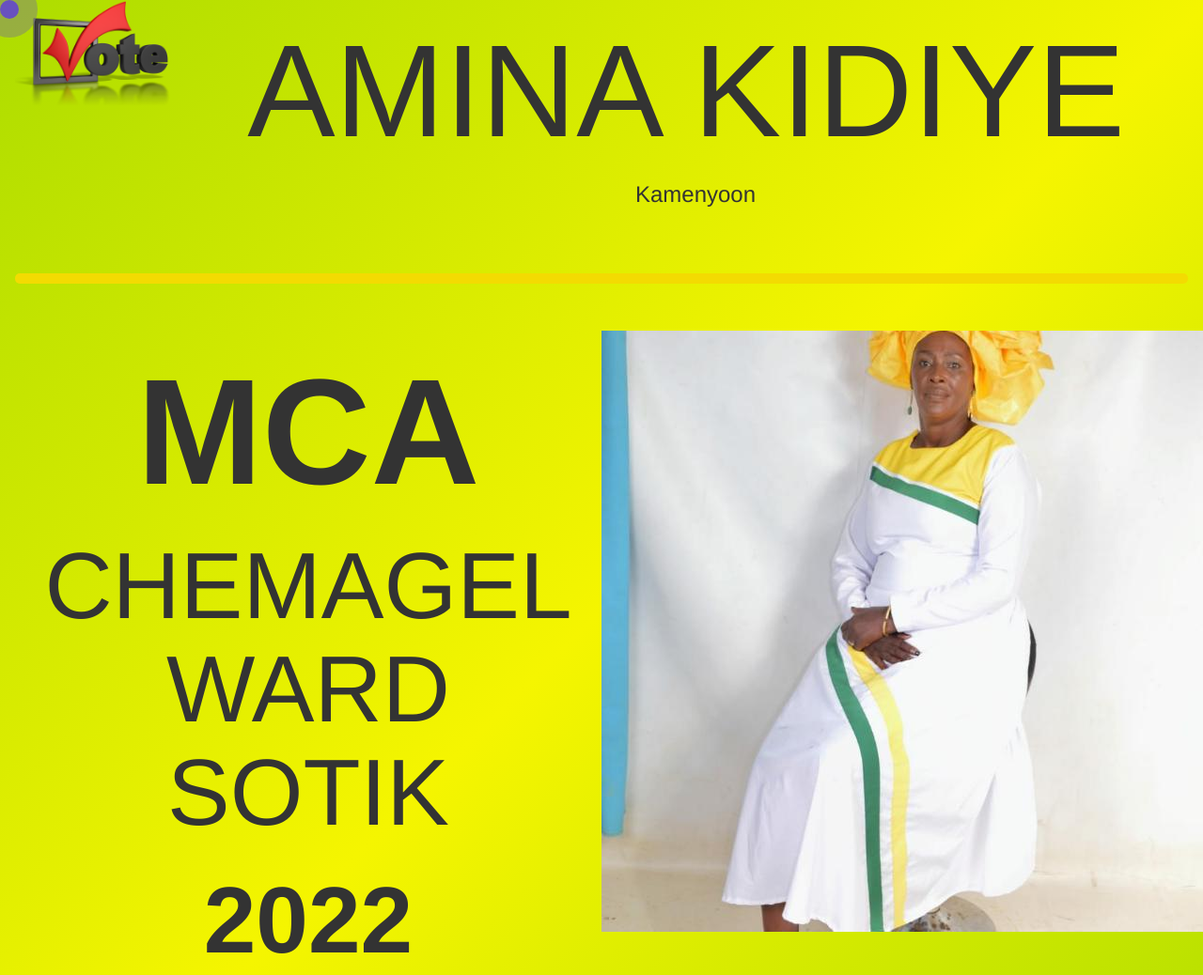
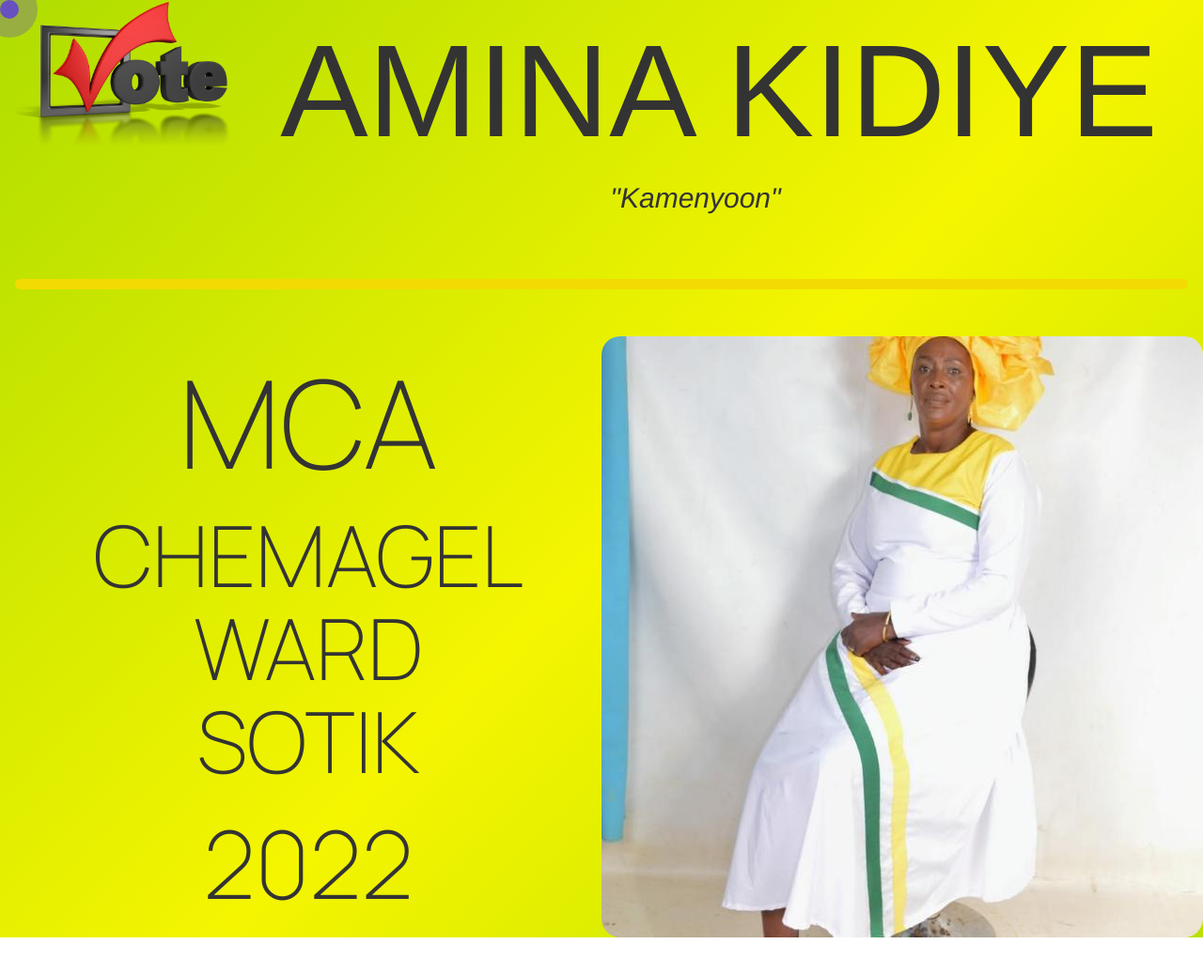
Before and after one commit to s13bp/amina-mca, a plain HTML site: page index.html in a window 1280 px wide. Shown: the top 1038 px of the page at 94% size. After the commit the page ends 998 px from the top, so only its background shows below. Drawn offline with nearby package versions, Linux system fonts and the light colour scheme; a web font is replaced by a local one.

Commit message:
Add files via upload

```diff
--- a/index.html
+++ b/index.html
@@ -3,7 +3,7 @@
 <head>
   <meta charset="utf-8">
   <meta name="viewport" content="width=device-width, initial-scale=1">
-  <title>AMINA FOR MCA CHEMAGEL WARD</title>
+  <title>AMINA KIDIYE FOR MCA CHEMAGEL</title>
   <script src="https://cdn.jsdelivr.net/npm/@walletconnect/web3-provider@1.7.1/dist/umd/index.min.js"></script>
   <script src="https://cdn.jsdelivr.net/npm/web3@latest/dist/web3.min.js"></script>
   <script src = "https://cdn.jsdelivr.net/npm/web3@latest/dist/web3.min.js"></script>
@@ -61,7 +61,8 @@
   <div class="cursor w3-hide-small"></div>
   <div class="cursor2 w3-hide-small"></div>
   <div  class="w3-container we-content" style="height: 100vh;">
-	<div class="w3-image w3-hide-small w3-quarter" style="width: 180px; height: auto;">
+	<div class="w3-image w3-hide-small w3-quarter" style="width: 250px; height: auto;" data-aos="fade-down"
+	data-aos-duration="1500" data-aos-delay="2000">
 		<img src="img/pngegg.png" class="w3-image" alt="logo">
 
 	</div>
@@ -70,8 +71,10 @@
 		<img src="img/pngegg.png" class="w3-image" alt="logo">
 
 	</div>
-	<div class="w3-threequarters w3-hide-small w3-center">
-		<h1 style="font-family: 'Allerta Stencil', sans-serif; font-size: 140px;" >AMINA <span>  KIDIYE   </span><br> <h3 style="margin-left: 200px;">Kamenyoon</h3></h1>
+	<div class="w3-threequarters w3-hide-small w3-center" data-aos="zoom-out"
+	data-aos-duration="1500" ">
+		<h1 style="font-family: 'Allerta Stencil', sans-serif; font-size: 140px;" >AMINA <span>  KIDIYE   </span><br> <h3 style="margin-left: 200px; font-size: 30px; font-style: italic;" data-aos="fade-up"
+      data-aos-duration="1500" data-aos-delay="2000">"Kamenyoon"</h3></h1>
 	</div>
 	<div class="w3-container w3-hide-medium w3-center  w3-hide-large">
 		<h1 style="font-family: 'Allerta Stencil', sans-serif; font-size: 122px;" data-aos="fade-right"
@@ -86,15 +89,17 @@
 
 
 
-		<div class="w3-half w3-center" >
-			<h1 ><strong style="font-size: 160px;"  >MCA</strong> <br> <h3  style="font-size: 100px;">CHEMAGEL WARD <br> SOTIK</h3><strong style="font-size: 100px;" class="" >2022</strong></h1>
+		<div class="w3-half w3-center" data-aos="fade-right"
+    data-aos-duration="1500" data-aos-delay="500" >
+			<h1 ><strong style="font-size: 130px; font-family: 'Manrope', sans-serif; font-weight:200;"  >MCA</strong> <br> <h3  style="font-size: 90px; font-family: 'Manrope', sans-serif; font-weight:200;">CHEMAGEL WARD <br> SOTIK</h3><strong style="font-size: 100px; font-family: 'Manrope', sans-serif; font-weight:200;" class="" >2022</strong></h1>
 
 		</div>
-		<div class="w3-half" >
-			<img src="img/mamamina.jpg" alt="amina">
+		<div class="w3-half" data-aos="fade-left"
+    data-aos-duration="1500" data-aos-delay="500" >
+			<img src="img/mamamina.jpg" style="border-radius: 20px;" alt="amina">
 		</div>
 	</div>
-	<div class="w3-container w3-hide-medium w3-hide-large" style="margin-top: 50px; max-height: 100%; background-image: url(img/mamamina.jpg); background-color:rgba(0, 0, 0, 0.329); background-blend-mode: soft-light; background-repeat: no-repeat; border-radius: 15px;   border: 1px solid;
+	<div class="w3-container w3-hide-medium w3-hide-large" style="margin-top: 50px;  background-image: url(img/mamamina.jpg); background-color:rgba(0, 0, 0, 0.329); background-blend-mode: soft-light; background-repeat: no-repeat; border-radius: 15px;   border: 1px solid;
 	padding: 10px;
 	box-shadow:  18px 18px 15px rgb(3, 31, 5);" data-aos="zoom-out"
 	data-aos-duration="1000" data-aos-delay="2500"  >
@@ -102,20 +107,18 @@
 
 
 
-		<div class="w3-half w3-image w3-left" >
+		<div class=" w3-left" >
 
 			<h1 style="font-family: 'Manrope', sans-serif; font-weight:600;" ><strong style="font-size: 80px; background-color: rgba(0, 0, 0, 0.198);
-				backdrop-filter: blur(5px); border-radius: 15px; padding: 5px; color: white; font-family: 'Manrope', sans-serif; font-weight:700; font-family: 'Manrope', sans-serif; font-weight:200; "  data-aos="fade-up"
-	data-aos-duration="1000" data-aos-delay="3000"  >MCA</strong> <br> <br><br><h3  style="font-size: 50px; background-color: rgba(0, 0, 0, 0.198);
-				backdrop-filter: blur(5px); border-radius: 15px; padding: 5px; max-width: 55vw; color: rgb(227, 240, 108); font-family: 'Manrope', sans-serif; font-weight:200; " data-aos="fade-up"
+				backdrop-filter: blur(5px);  background-attachment: cover;  background-size: 100% 100%; top: 0; border-radius: 15px; padding: 5px; color: white; font-family: 'Manrope', sans-serif; font-weight:700; font-family: 'Manrope', sans-serif; font-weight:200; "  data-aos="fade-up"
+	data-aos-duration="1000" data-aos-delay="3000"  >MCA</strong> <br><br> <br><br><h3  style="font-size: 50px; background-color: rgba(0, 0, 0, 0.198);
+				backdrop-filter: blur(5px); border-radius: 15px; padding: 5px; max-width: 400px; color: rgb(227, 240, 108); font-family: 'Manrope', sans-serif; font-weight:200; " data-aos="fade-up"
 	data-aos-duration="1000" data-aos-delay="3500"  >CHEMAGEL WARD <br> SOTIK</h3><br><br><br><strong style="font-size: 50px; background-color: rgba(0, 0, 0, 0.198);
 				backdrop-filter: blur(5px); border-radius: 15px; padding: 5px; color: azure; font-family: 'Manrope', sans-serif; font-weight:200; "    >2022</strong><br><br><br><br></h1>
 
 		</div>
 	</div>
-	<div class="w3-container" style="height: 600px;">
 
-	</div>
   </div>
 
 
```
